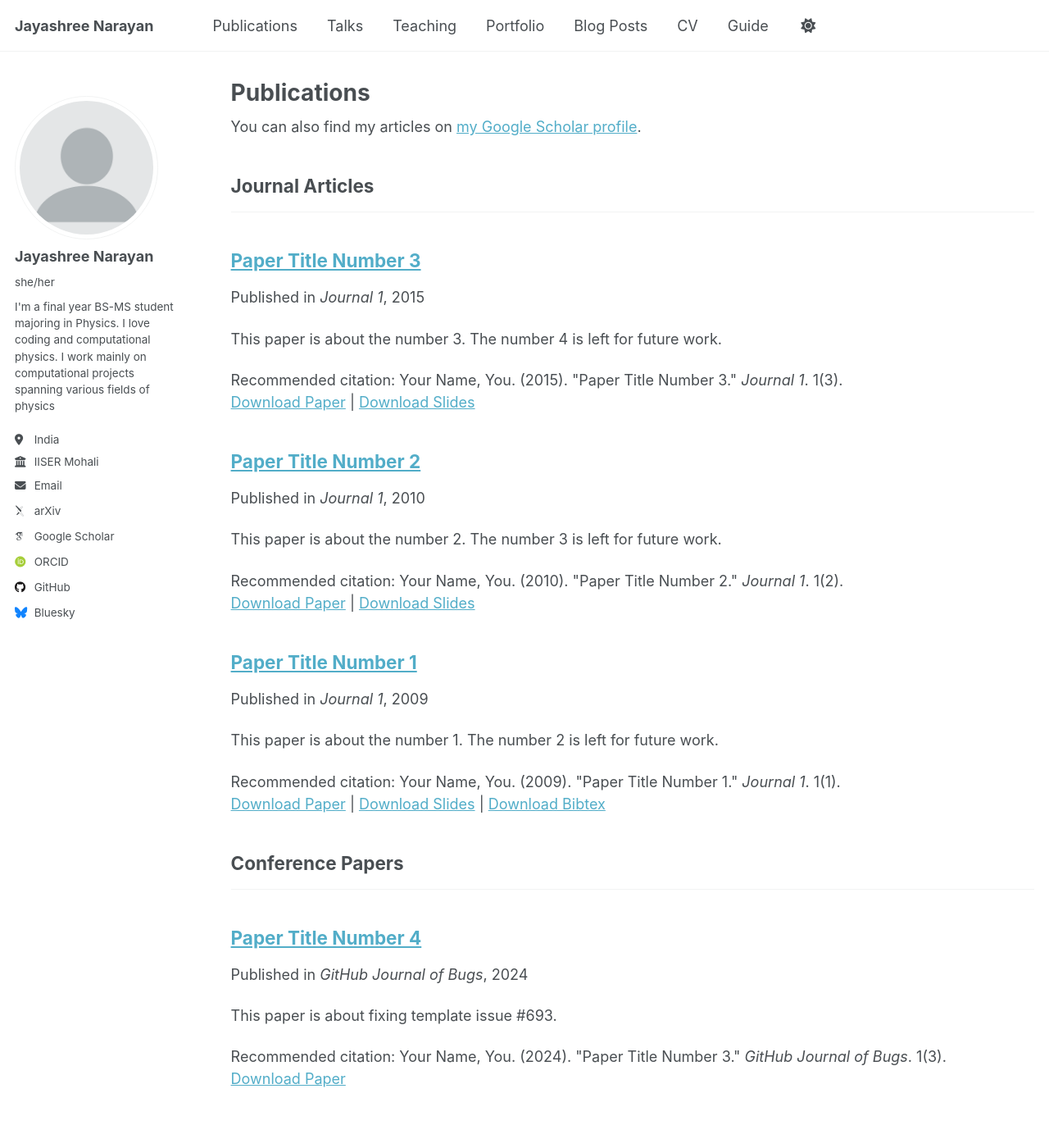
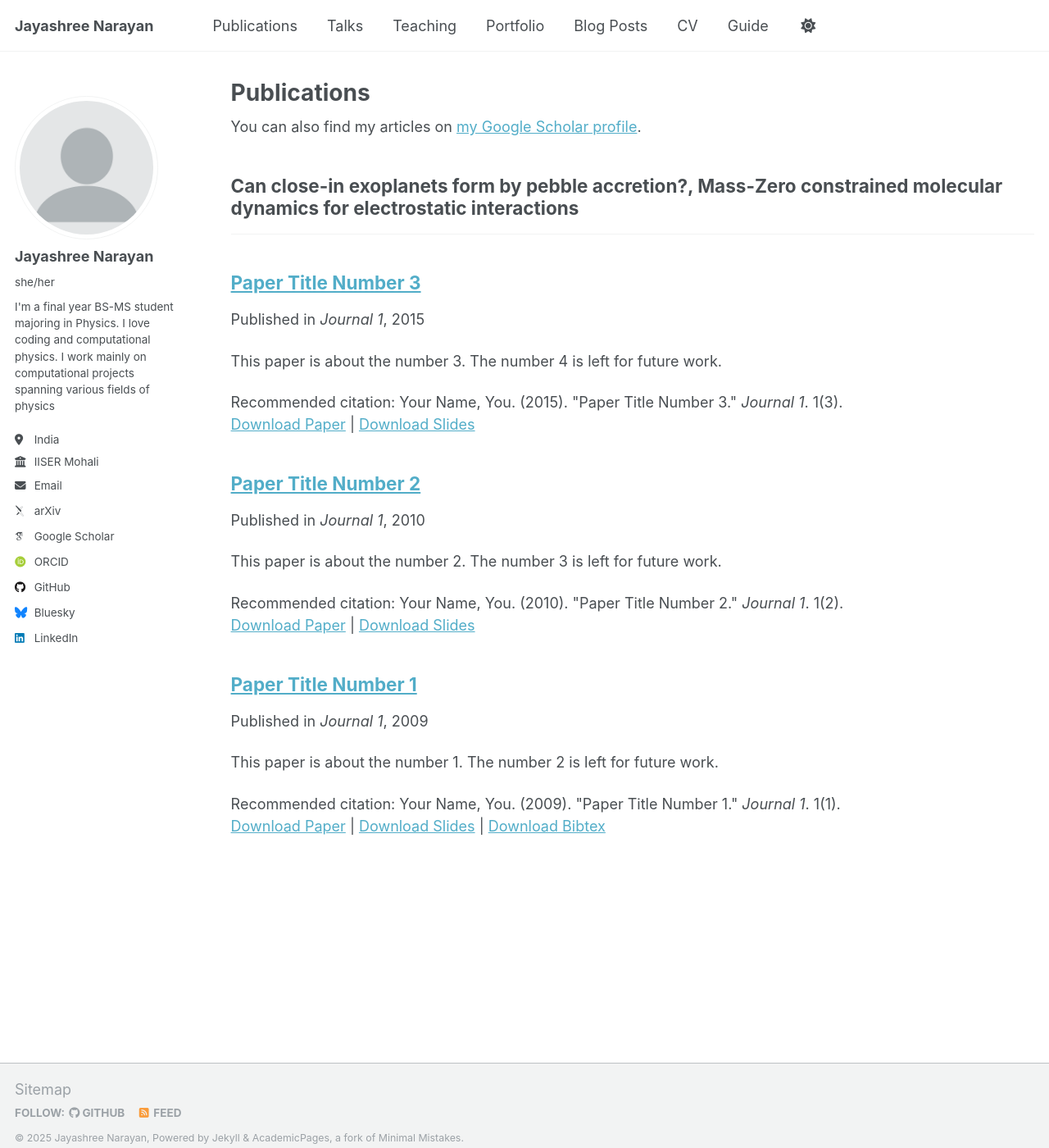
Before and after one commit to JayashreeNarayan/JayashreeNarayan.github.io, a Jekyll site: the page built from _pages/publications.html, in a window 1280 px wide and 1400 px high. Shown: the whole window at 82% size. Built offline with Jekyll 4.4.1, drawn with Linux system fonts in a browser that asks for light colours; some web fonts are replaced.

Commit message:
changes to title page

```diff
--- a/_config.yml
+++ b/_config.yml
@@ -51,7 +51,7 @@ author:
   stackoverflow    : # User number or user number and name (i.e., use "1" or "1/jeff-atwood")
 
   # Social media
-  bluesky          : "bsky.app" # Replace this with you Bluesky username
+  bluesky          : "jayashreenarayan.bsky.social" # Replace this with you Bluesky username
   facebook         : # Username
   flickr           : # Username
   foursquare       : # Username
@@ -60,7 +60,7 @@ author:
   keybase          : # Username
   instagram        : # Username
   lastfm           : # Username
-  linkedin         : # Username
+  linkedin         : "jayashreenarayan"
   mastodon         : # URL
   medium           : # URL
   pinterest        : # Username
@@ -78,12 +78,13 @@ author:
 
 # Publication Category - The following the list of publication categories and their headings
 publication_category:
-  books:
-    title: 'Books'
+  # books:
+    # title: 'Books'
   manuscripts:
-    title: 'Journal Articles'
-  conferences:
-    title: 'Conference Papers'
+    title: 'Can close-in exoplanets form by pebble accretion?, Mass-Zero constrained molecular dynamics for electrostatic interactions'
+    # title: 'Mass-Zero constrained molecular dynamics for electrostatic interactions'
+  # conferences:
+    # title: 'Conference Papers'
 
 # Site Settings
 teaser                   :  # filename of teaser fallback teaser image placed in /images/, .e.g. "500x300.png"
```
